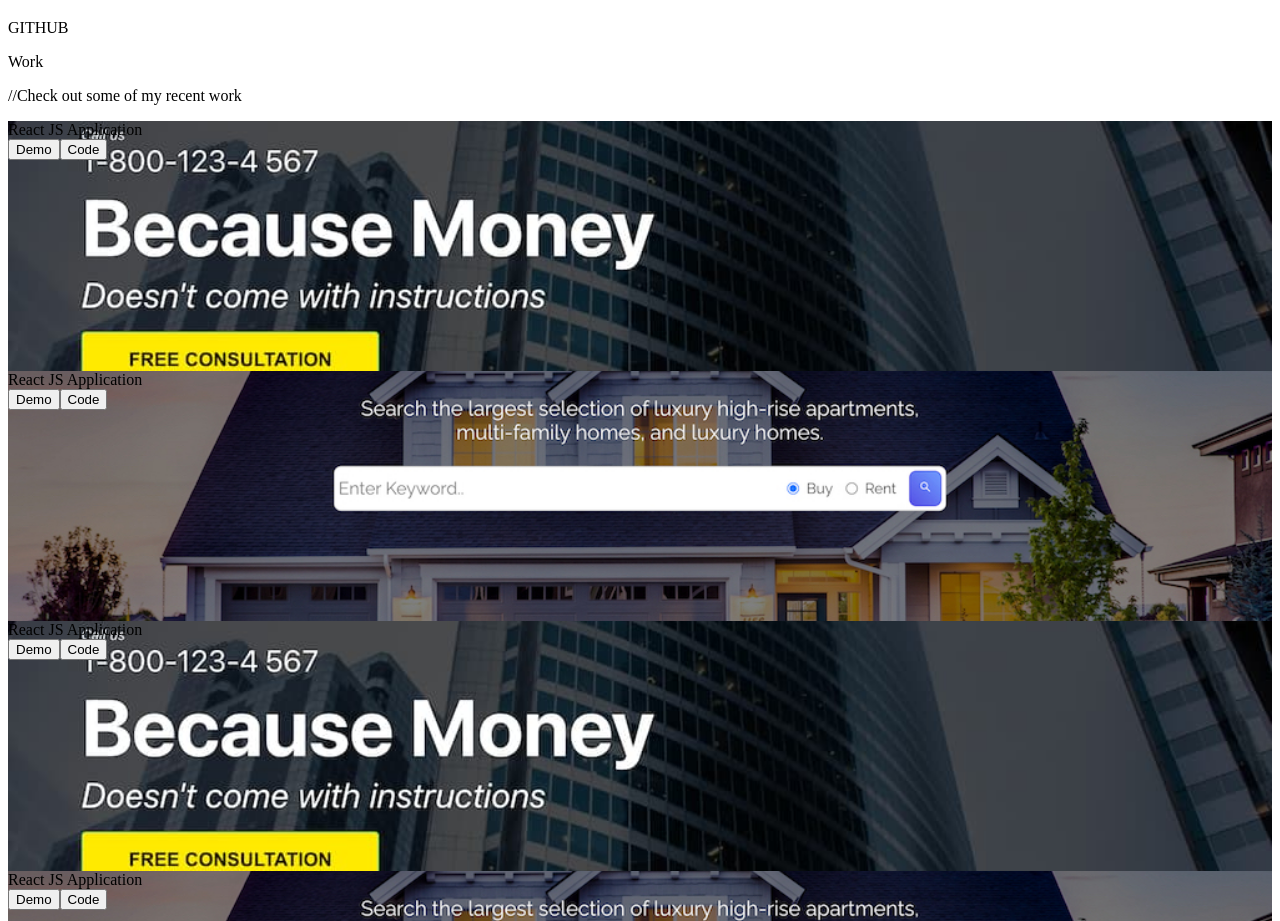
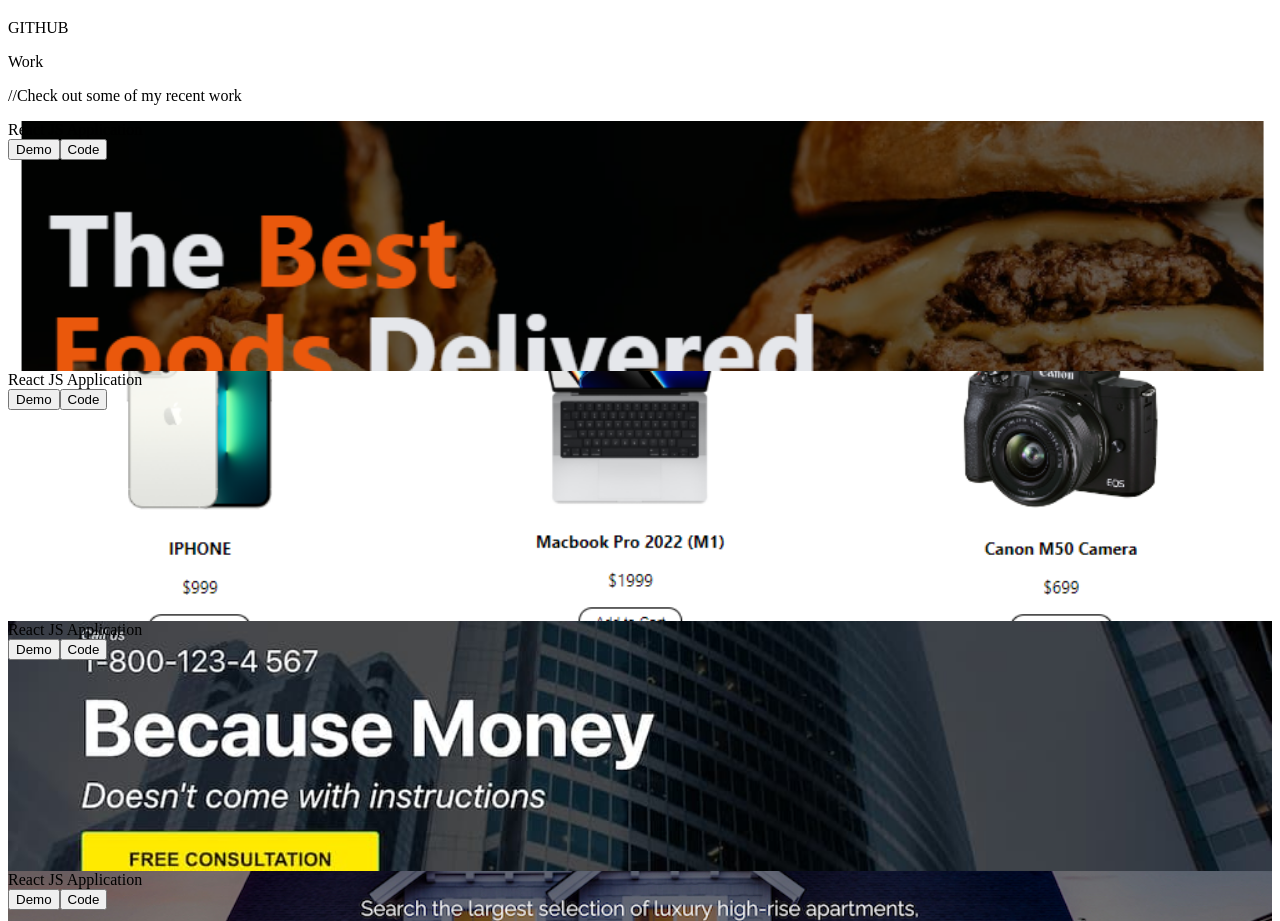
Before and after one commit to ilyaskhan12345/My-Portfolio, a React (Create React App) app: page / in a window 1280 px wide. Shown: the part 3300-4221 px from the top of the page. Built offline with nearby package versions, Linux system fonts and the light colour scheme.

Commit message:
i add my projects in it.

```diff
--- a/src/components/Work.jsx
+++ b/src/components/Work.jsx
@@ -1,6 +1,8 @@
 import React from "react";
 import WorkImg from "../assets/workImg.jpeg";
 import realestate from "../assets/realestate.jpg";
+import food from "../assets/food.png";
+import commerce from "../assets/commerce.png"
 // import '../index.css';
 
 const Work = () => {
@@ -17,7 +19,7 @@
         <div className="grid sm:grid-cols-2 md:grid-cols-3 gap-4" >
 
              {/* Grid Item */}
-   <div  style={{ backgroundImage: `url(${WorkImg})` }} className="shadow-lg shadow-[#040c16] group container rounded-md flex justify-center items-center mx-auto content-div ">
+   <div  style={{ backgroundImage: `url(${food})` }} className="shadow-lg shadow-[#040c16] group container rounded-md flex justify-center items-center mx-auto content-div ">
 
             {/* Hover Effects */}
             <div className="opacity-0 group-hover:opacity-100 ">
@@ -25,19 +27,19 @@
                 React JS Application
               </span>
               <div className="pt-8 text-center  ">
-                <a href="#">
+                <a href="https://ilyaskhan12345.github.io/Food-App/">
                   <button className="text-center rounded-lg px-4 py-3 m-2 bg-white text-gray-700 font-bold text-lg ">
                     Demo
                   </button>
                 </a>
-                <a href="/">
+                <a href="https://github.com/ilyaskhan12345/Food-App">
                   <button>Code</button>
                 </a>
               </div>
             </div>
           </div>
 
-          <div  style={{ backgroundImage: `url(${realestate})` }} className="shadow-lg shadow-[#040c16] group container rounded-md flex justify-center items-center mx-auto content-div ">
+          <div  style={{ backgroundImage: `url(${commerce})` }} className="shadow-lg shadow-[#040c16] group container rounded-md flex justify-center items-center mx-auto content-div ">
 
           {/* Hover Effects */}
           <div className="opacity-0 group-hover:opacity-100 ">
@@ -45,12 +47,12 @@
               React JS Application
             </span>
             <div className="pt-8 text-center  ">
-              <a href="#">
+              <a href="https://ilyaskhan12345.github.io/React-Cart/">
                 <button className="text-center rounded-lg px-4 py-3 m-2 bg-white text-gray-700 font-bold text-lg ">
                   Demo
                 </button>
               </a>
-              <a href="/">
+              <a href="https://github.com/ilyaskhan12345/Food-App">
                 <button>Code</button>
               </a>
             </div>
```
Also changed, not shown: src/assets/commerce.png (added), src/assets/food.png (added).
